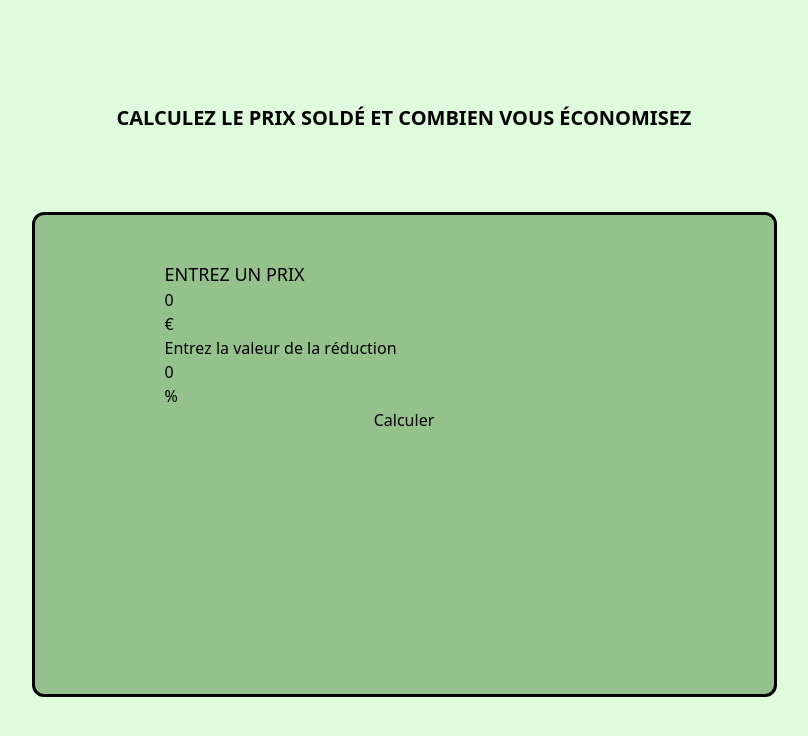
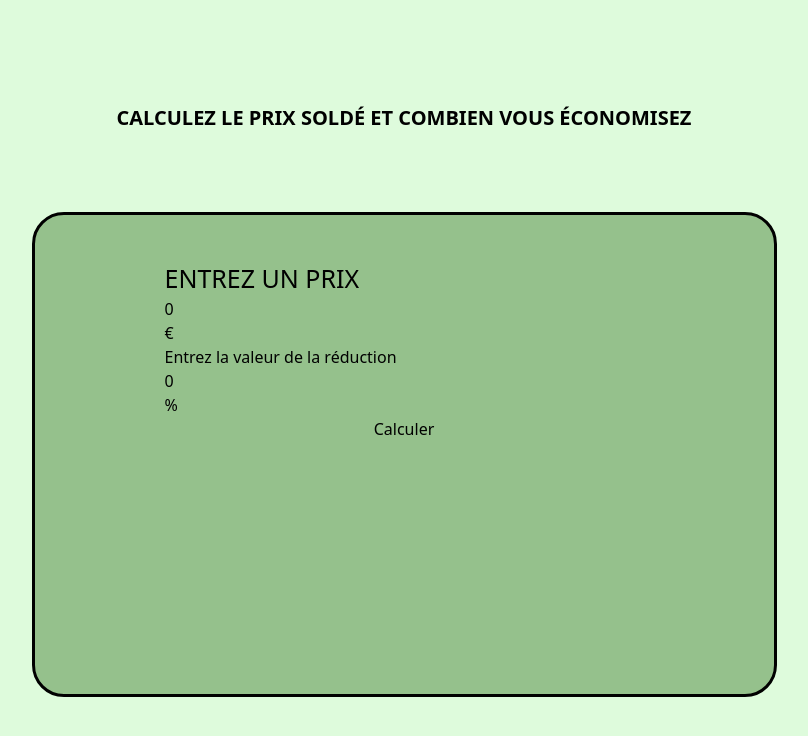
Before and after one commit to Ridaelko/sales, a React (Vite) app: page / in a window 1280 px wide. Shown: the top 736 px of the page, without its empty margins (236-1044 px from the left). Built offline with nearby package versions, Linux system fonts and the light colour scheme.

Commit message:
add style first label

```diff
--- a/src/App.tsx
+++ b/src/App.tsx
@@ -20,12 +20,15 @@ const App = () => {
         <h1 className="  uppercase text-xl font-extrabold">
           Calculez le prix soldé et combien vous économisez
         </h1>
-        <div className="bg-[#95C18C] border-3 rounded-xl w-[745px] h-[485px] mt-20 ">
+        <div className="bg-[#95C18C] border-3 rounded-4xl w-[745px] h-[485px] mt-20 ">
           <form
             onSubmit={handleSubmit}
             className="flex flex-col px-[130px] py-[45px] "
           >
-            <label htmlFor="price" className="uppercase text-lg">
+            <label
+              htmlFor="price"
+              className="uppercase text-[25px] font-medium"
+            >
               Entrez un prix
             </label>
             <input
```
